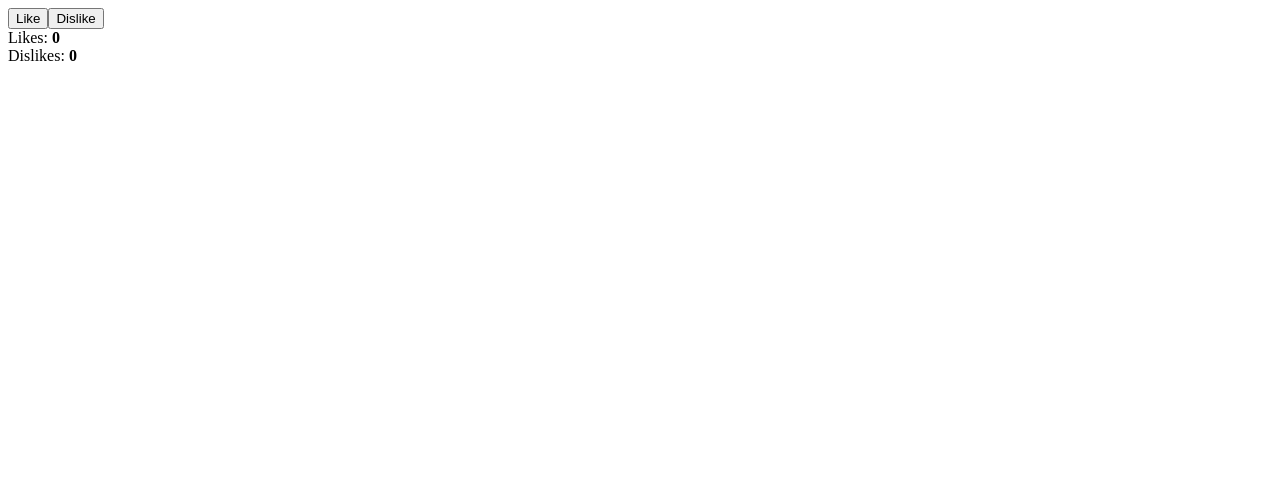
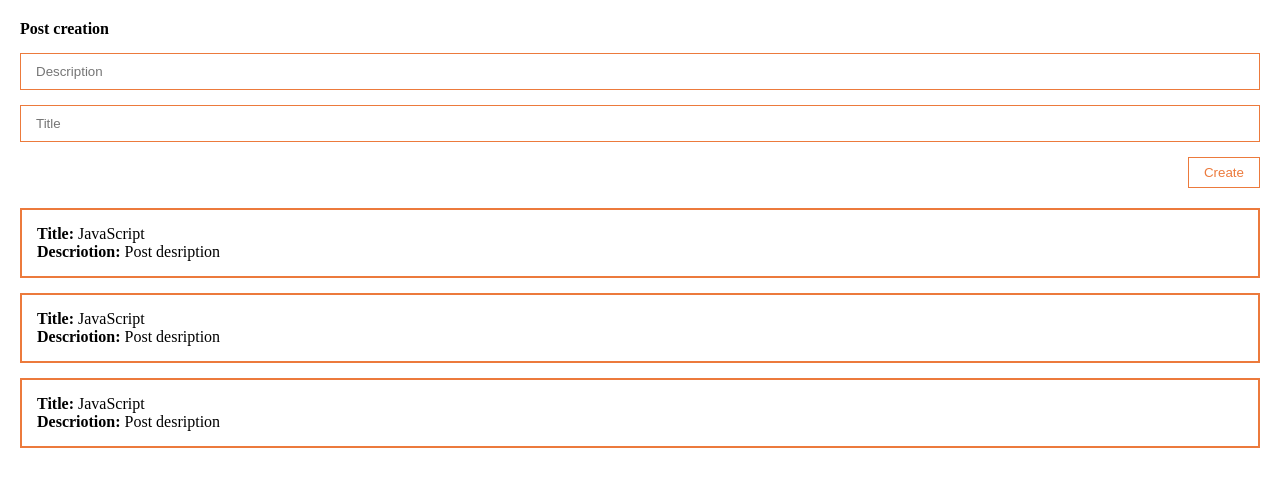
Before and after one commit to DanikPrich/Vue3-Practice, a Vue app: page / in a window 1280 px wide. Shown: the top 486 px of the page. Built offline with nearby package versions, Linux system fonts and the light colour scheme.

Commit message:
Posts page in one component

```diff
--- a/src/App.vue
+++ b/src/App.vue
@@ -1,14 +1,31 @@
 <template>
-  <div>
-    <div>
-      <button @click="addLike">Like</button>
-      <button @click="addDislike">Dislike</button>
-    </div>
-    <div>
-      Likes: <strong>{{ likes }}</strong>
-    </div>
-    <div>
-      Dislikes: <strong>{{ dislikes }}</strong>
+  <div class="app">
+    <form @submit.prevent>
+      <h4>Post creation</h4>
+      <input
+        v-bind:value="title"
+        @input="title = $event.target.value"
+        class="input"
+        type="text"
+        placeholder="Description"
+        >
+      <input
+        v-bind:value="body"
+        @input="body = $event.target.value"
+        class="input"
+        type="text"
+        placeholder="Title"
+        >
+      <button
+        class="btn"
+        @click="createPost"
+      >
+        Create
+      </button>
+    </form>
+    <div class="post" v-for="post in posts">
+      <div><strong>Title:</strong> {{ post.title }}</div>
+      <div><strong>Descriotion:</strong> {{ post.body }}</div>
     </div>
   </div>
 </template>
@@ -17,20 +34,64 @@
 export default {
   data() {
     return {
-      likes: 0,
-      dislikes: 0
+      posts: [
+        { id: 1, title: 'JavaScript', body: 'Post desription'},
+        { id: 2, title: 'JavaScript', body: 'Post desription'},
+        { id: 3, title: 'JavaScript', body: 'Post desription'},
+      ],
+      title : '',
+      body: ''
     }
   },
   methods: {
-    addLike() {
-      this.likes += 1;
+    createPost() {
+      const newPost = {
+        id: Date.now(),
+        title: this.title,
+        body: this.body,
+      }
+      this.posts.push(newPost);
+      this.title = '';
+      this.body = '';
     },
-    addDislike() {
-      this.dislikes += 1;
+    inputTitle(event) {
+      this.title = event.target.value;
     }
   }
 }
 </script>
 
 <style>
+  * {
+    margin: 0;
+    padding: 0;
+    box-sizing: border-box;
+  }
+  .app {
+    padding: 20px;
+  }
+  .post {
+    padding: 15px;
+    border: 2px solid rgb(236, 122, 60);
+    margin-top: 15px;
+  }
+  form {
+    display: flex;
+    flex-direction: column;
+    margin-bottom: 20px;
+  }
+  .input{
+    width: 100%;
+    border: 1px solid rgb(236, 122, 60);
+    padding: 10px 15px;
+    margin-top: 15px;
+  }
+  .btn {
+    margin-top: 15px;
+    align-self: flex-end;
+    padding: 7px 15px;
+    background: none;
+    border: 1px solid rgb(236, 122, 60);
+    color: rgb(236, 122, 60);
+  }
 </style>
```
